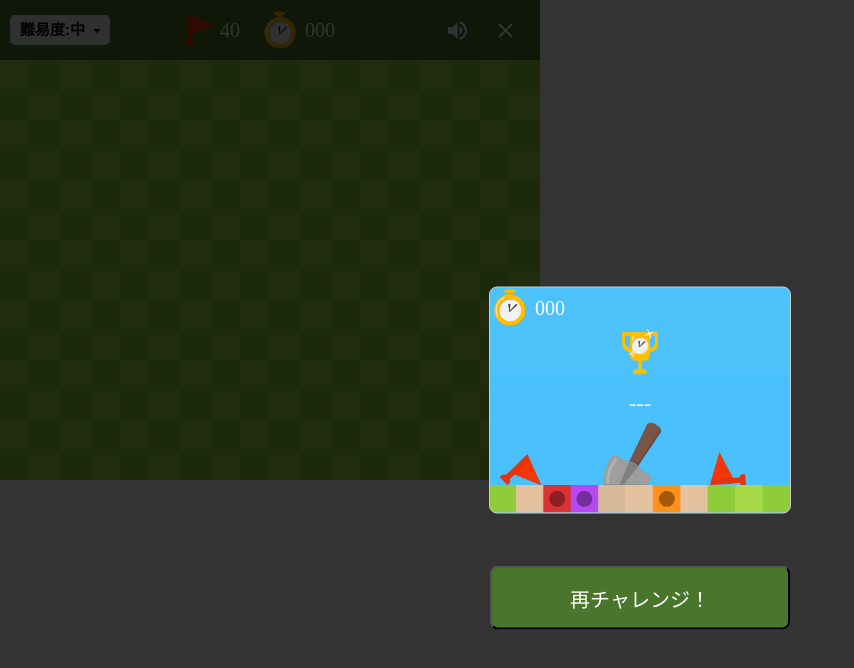
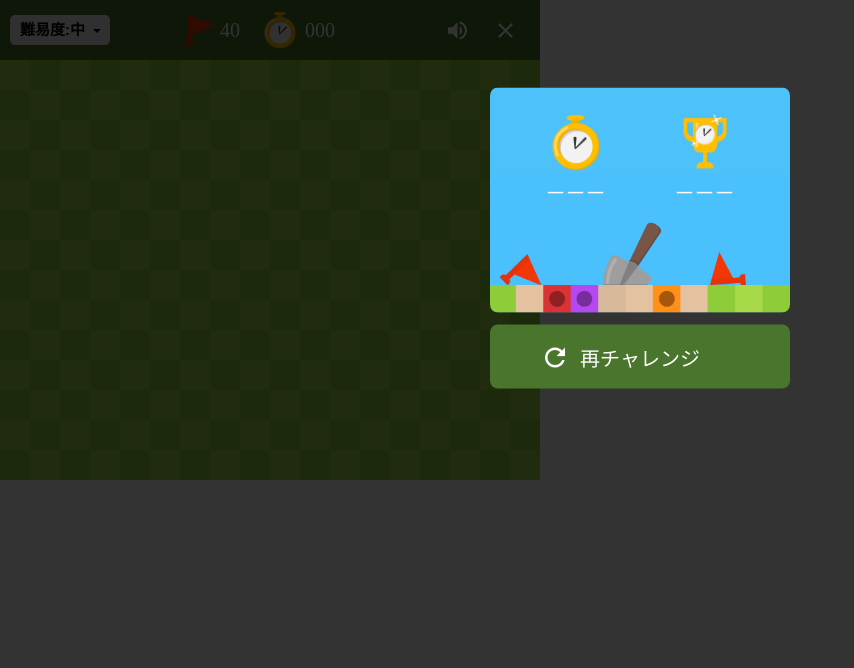
Before and after one commit to relationslab/minesweeper, a React (Create React App) app: page / in a window 1280 px wide. Shown: the top 668 px of the page, without its empty margins (0-854 px from the left). Built offline with nearby package versions, Linux system fonts and the light colour scheme.

Commit message:
add:result画面のUIを整えた

```diff
--- a/src/components/Modal.tsx
+++ b/src/components/Modal.tsx
@@ -1,4 +1,5 @@
 import React from "react";
+import styled from "styled-components";
 import Modal from "react-modal";
 import Timer from "../containers/Timer";
 import TimeHistory from "../components/TimeHistory";
@@ -10,7 +11,7 @@ const customStyles = {
   content: {
     width: "300px",
     height: "225px",
-    top: "50%",
+    top: "25%",
     left: "50%",
     right: "auto",
     bottom: "auto",
@@ -18,6 +19,7 @@ const customStyles = {
     transform: "translate(-50%, -50%)",
     padding: "0",
     overflow: "visible",
+    border: "none",
     borderRadius: "8px",
     backgroundColor: "#4dc1f9",
     backgroundImage: "url('/images/gameOver.png')",
@@ -29,6 +31,14 @@ const customStyles = {
     backgroundColor: "rgba(0,0,0,0.8)",
   },
 };
+
+const ResultDisplay = styled.div`
+  display: grid;
+  grid-template-columns: 1fr 1fr;
+  grid-template-rows: 1fr 0.5fr;
+  grid-column-gap: 30px;
+  margin: 25px 36px 20px 36px;
+`;
 
 type ModalProps = {
   game: GameState;
@@ -47,8 +57,10 @@ const ModalDialog: React.FC<ModalProps> = ({
       style={customStyles}
       ariaHideApp={false}
     >
-      <Timer />
-      <TimeHistory />
+      <ResultDisplay>
+        <Timer isResult />
+        <TimeHistory />
+      </ResultDisplay>
       <RetryButton
         game={game}
         onClick={() =>
--- a/src/components/RetryButton.tsx
+++ b/src/components/RetryButton.tsx
@@ -3,17 +3,25 @@ import styled from "styled-components";
 import { GameState } from "../reducers/Game/types";
 
 const StyledButton = styled.button`
+  border: none;
   width: 300px;
   height: 64px;
   background: #4a752c;
   border-radius: 8px;
-  color: #fff;
-  font-size: 20px;
-  text-align: center;
-  margin-top: 138px;
+  margin-top: 12px;
   cursor: pointer;
+  span {
+    color: #fff;
+    font-size: 20px;
+  }
 `;
 
+const StyledImg = styled.img`
+  width: 30px;
+  height: 30px;
+  position: absolute;
+  left: 50px;
+`;
 type RetryButtonProps = {
   game: GameState;
   onClick: () => void;
@@ -22,7 +30,8 @@ type RetryButtonProps = {
 const RetryButton: React.FC<RetryButtonProps> = ({ game, onClick }) => {
   return (
     <StyledButton onClick={onClick}>
-      {game.isClearded ? "clear!" : "再チャレンジ！"}
+      <StyledImg src="/images/retry.png" alt="retry" />
+      <span>{game.isClearded ? "clear!" : "再チャレンジ"}</span>
     </StyledButton>
   );
 };
--- a/src/components/TimeHistory.tsx
+++ b/src/components/TimeHistory.tsx
@@ -9,12 +9,17 @@ const StyledTimeHistory = styled.div`
   justify-items: center;
   align-items: center;
   color: white;
-  font-size: 22px;
+  span {
+    align-self: flex-start;
+    margin-left: 5px;
+    font-size: 30px;
+    letter-spacing: 5px;
+  }
 `;
 
 const StyledImg = styled.img`
-  width: 50px;
-  height: 50px;
+  width: 60px;
+  height: 60px;
 `;
 const TimeHistory = () => {
   const game = useSelector((state: RootState) => state.game);
@@ -22,9 +27,13 @@ const TimeHistory = () => {
   return (
     <StyledTimeHistory>
       <StyledImg src="/images/trophy.png" alt="trophy" />
-      {game.isEnded && game.timeHistory === 0 ? "---" : game.timeHistory}
+      <span>
+        {game.isEnded && game.timeHistory === 0 ? "–––" : game.timeHistory}
+      </span>
     </StyledTimeHistory>
   );
 };
 
 export default TimeHistory;
+
+//再チャレンジの画像から
--- a/src/components/Timer.tsx
+++ b/src/components/Timer.tsx
@@ -1,45 +1,68 @@
 import React from "react";
-import styled from "styled-components";
+import styled, { css } from "styled-components";
 import { GameState } from "../reducers/Game/types";
 
-const StyledTimer = styled.div`
+const StyledTimer = styled.div<{ isResult?: boolean }>`
+  ${({ isResult }) =>
+    isResult
+      ? css`
+          display: grid;
+          grid-template-rows: 1fr 1fr;
+          justify-items: center;
+          align-items: center;
+          color: white;
+          img {
+            width: 60px;
+            height: 60px;
+          }
+          span {
+            align-self: flex-start;
+            margin-left: 5px;
+            font-size: 30px;
+            letter-spacing: 5px;
+          }
+        `
+      : css`
           display: grid;
           grid-template-columns: 1fr 1fr;
           justify-items: center;
           align-items: center;
           justify-self: left;
-`;
-const StyledSpan = styled.span`
+          img {
+            width: 40px;
+            height: 40px;
+          }
+          span {
             font-size: 20px;
             color: white;
-`;
-
-const StyledImg = styled.img`
-  width: 40px;
-  height: 40px;
+          }
+        `}
 `;
 
 type TimerProps = {
   game: GameState;
+  isResult?: boolean;
 };
 
-const Timer: React.FC<TimerProps> = ({ game }) => {
+const Timer: React.FC<TimerProps> = ({ game, isResult }) => {
   const time = game.time;
   const defaultDigit = "000";
   const doubleDigit = "00";
   const digit = "0";
   return (
-    <StyledTimer>
-      <StyledImg src="/images/clock.png" alt="timer" />
-      <StyledSpan>
-        {time === 0
+    <StyledTimer isResult={isResult}>
+      <img src="/images/clock.png" alt="timer" />
+      <span>
+        {game.isEnded && isResult
+          ? "–––"
+          : time === 0
           ? defaultDigit
           : time < 10
           ? doubleDigit + time
           : time < 100
           ? digit + time
           : time}
-      </StyledSpan>
+      </span>
     </StyledTimer>
   );
 };
--- a/src/containers/Timer.tsx
+++ b/src/containers/Timer.tsx
@@ -4,7 +4,11 @@ import Timer from "../components/Timer";
 import { RootState } from "../rootReducer";
 import { startTimeAction } from "../reducers/Game";
 
-const ContainerTimer = () => {
+type props = {
+  isResult?: boolean;
+};
+
+const ContainerTimer: React.FC<props> = ({ isResult }) => {
   const dispatch = useDispatch();
   const game = useSelector((state: RootState) => state.game);
 
@@ -24,7 +28,7 @@ const ContainerTimer = () => {
     };
   }, [dispatch, game]);
 
-  const _props = { game };
+  const _props = { game, isResult };
   return <Timer {..._props} />;
 };
 
```
Also changed, not shown: public/images/retry.png (added). Lines whose indentation alone changed are shown as unchanged.
